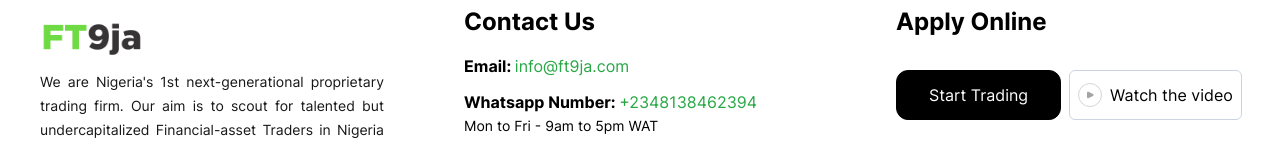
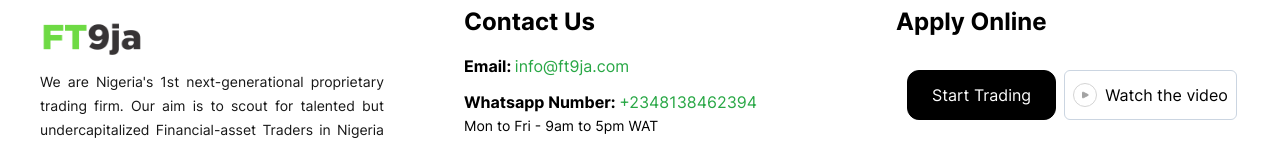
Before and after one commit to codefromahmad/pocket-tailwind-next, a Next.js app: page /contact in a window 1280 px wide. Shown: the part 1484-1629 px from the top of the page. Built offline with nearby package versions, Linux system fonts and the light colour scheme.

Commit message:
Footer minor changes

```diff
--- a/src/components/Footer.jsx
+++ b/src/components/Footer.jsx
@@ -92,19 +92,19 @@
             <h1 className="mb-8 text-center text-2xl font-bold md:text-left">
               Apply Online
             </h1>
-            <div className="flex text-center  md:text-right">
+            <div className="flex justify-center flex-col sm:flex-row md:flex-col lg:flex-row md:text-right">
               <Link href="https://temp-app-pockettailwind.herokuapp.com/#pricing">
-                <a className="mr-2 rounded-xl border-[1px] border-black bg-black py-3 px-8 text-center text-base text-white duration-300 hover:border-[1px] hover:bg-white hover:text-black">
+                <a className="sm:mr-2 lg:mr-2 lg:mb-0 md:mr-0 rounded-xl sm:mb-0 mb-2 md:mb-2 border-[1px] border-black bg-black py-3 px-6 text-center text-base text-white duration-300 hover:border-[1px] hover:bg-white hover:text-black">
                   Start Trading
                 </a>
               </Link>
               <Link href="https://www.youtube.com/watch?v=dQw4w9WgXcQ">
                 <a
                   target="_blank"
-                  className="flex cursor-pointer items-center rounded-md border-[1px] border-slate-300 px-2"
+                  className="flex cursor-pointer items-center py-3 rounded-md border-[1px] border-slate-300 px-2"
                 >
                   <PlayIcon className="h-6 w-6 flex-none" />
-                  <span className="ml-2">Watch the video</span>
+                  <span className="ml-2 text-center">Watch the video</span>
                 </a>
               </Link>
             </div>
--- a/src/components/Header.jsx
+++ b/src/components/Header.jsx
@@ -161,11 +161,7 @@
                             </Link>
                             <Link href="https://www.community.ft9ja.com/">
                               <a
-                                className={`rounded-lg p-3 ${
-                                  router.pathname === '/contact'
-                                    ? 'bg-slate-200'
-                                    : ''
-                                } duration-300 hover:bg-slate-200`}
+                                className={`rounded-lg p-3 duration-300 hover:bg-slate-200`}
                               >
                                 Community
                               </a>
--- a/src/components/Hero.jsx
+++ b/src/components/Hero.jsx
@@ -350,9 +350,9 @@
               you, we take the losses. Join the team of our successful Traders
               now.
             </p>
-            <div className="mt-8 flex flex-wrap gap-x-6 gap-y-4">
+            <div className="mt-8 flex flex-wrap justify-center lg:justify-start gap-x-6 gap-y-4">
               <Link href="https://temp-app-pockettailwind.herokuapp.com/#pricing">
-                <a className="rounded-md border-[1px] border-black bg-black py-2 px-5 text-white duration-300 hover:bg-white hover:text-black">
+                <a className="rounded-md border-[1px] border-black bg-black py-2 px-9 text-white duration-300 hover:bg-white hover:text-black">
                   Start Trading
                 </a>
               </Link>
@@ -362,7 +362,7 @@
               >
                 <a
                   target="_blank"
-                  className="flex cursor-pointer items-center rounded-md border-[1px] border-slate-200 px-2"
+                  className="flex cursor-pointer py-2 items-center rounded-md border-[1px] border-slate-200 px-2"
                 >
                   <PlayIcon className="h-6 w-6 flex-none" />
                   <span className="ml-2">Watch the video</span>
```
